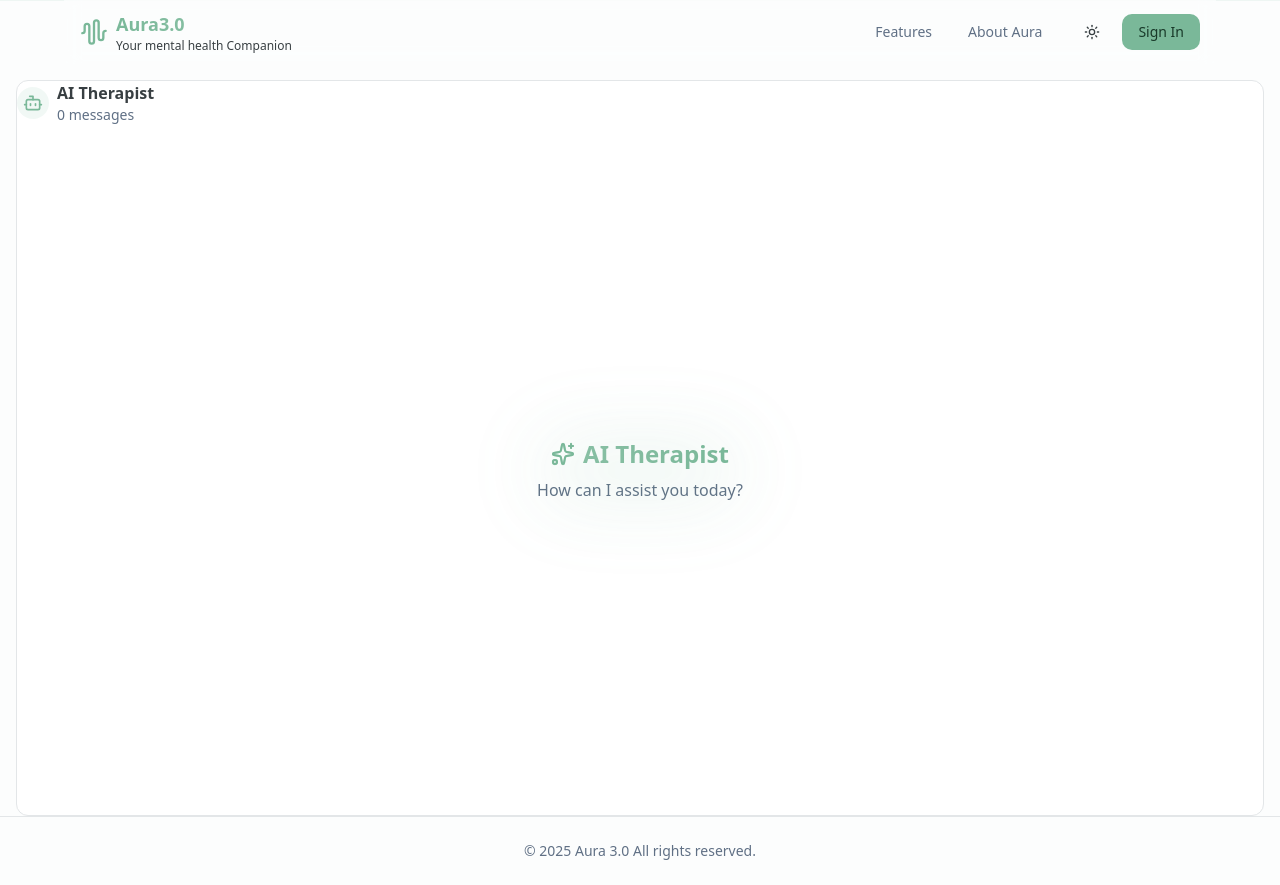
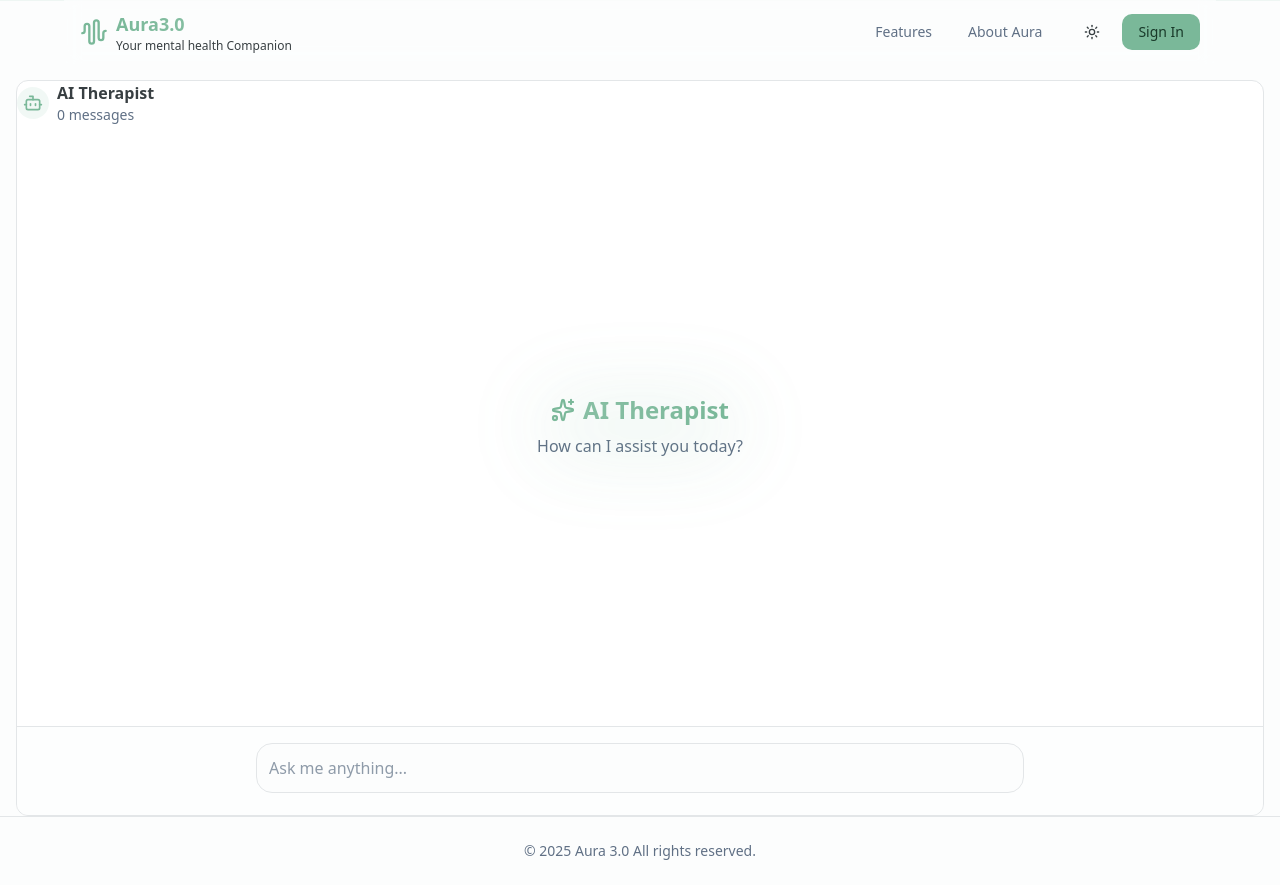
Before and after one commit to FelipeMDantas/Therapist, a Next.js app in the folder frontend/: page /therapy/1 in a window 1280 px wide. Built offline with nearby package versions, Linux system fonts and the light colour scheme.

Commit message:
[feat] Create the chat form

```diff
--- a/frontend/app/therapy/[sessionId]/page.tsx
+++ b/frontend/app/therapy/[sessionId]/page.tsx
@@ -200,6 +200,41 @@ export default function TherapyPage() {
               </div>
             </div>
           )}
+
+          <div className="border-t bg-background/50 backdrop-blur supports-[backdrop-filter]:bg-background/50 p-4">
+            <form
+              onSubmit={() => {}}
+              className="max-w-3xl mx-auto flex gap-4 items-end relative"
+            >
+              <div className="flex-1 relative group">
+                <textarea
+                  value={message}
+                  onChange={(e) => setMessage(e.target.value)}
+                  placeholder={
+                    isChatPaused
+                      ? "Complete the activity to continue..."
+                      : "Ask me anything..."
+                  }
+                  className={cn(
+                    "w-full resize-none rounded-2xl border bg-background",
+                    "p-3 pr-12 min-h-[48px] max-h-[200px]",
+                    "focus:outline-none focus:ring-2 focus:ring-primary/50",
+                    "transition-all duration-200",
+                    "placeholder:text-muted-foreground/70",
+                    (isTyping || isChatPaused) &&
+                      "opacity-50 cursor-not-allowed"
+                  )}
+                  rows={1}
+                  disabled={isTyping || isChatPaused}
+                  onKeyDown={(e) => {
+                    if (e.key === "Enter" && !e.shiftKey) {
+                      e.preventDefault();
+                    }
+                  }}
+                />
+              </div>
+            </form>
+          </div>
         </div>
       </div>
     </div>
```
